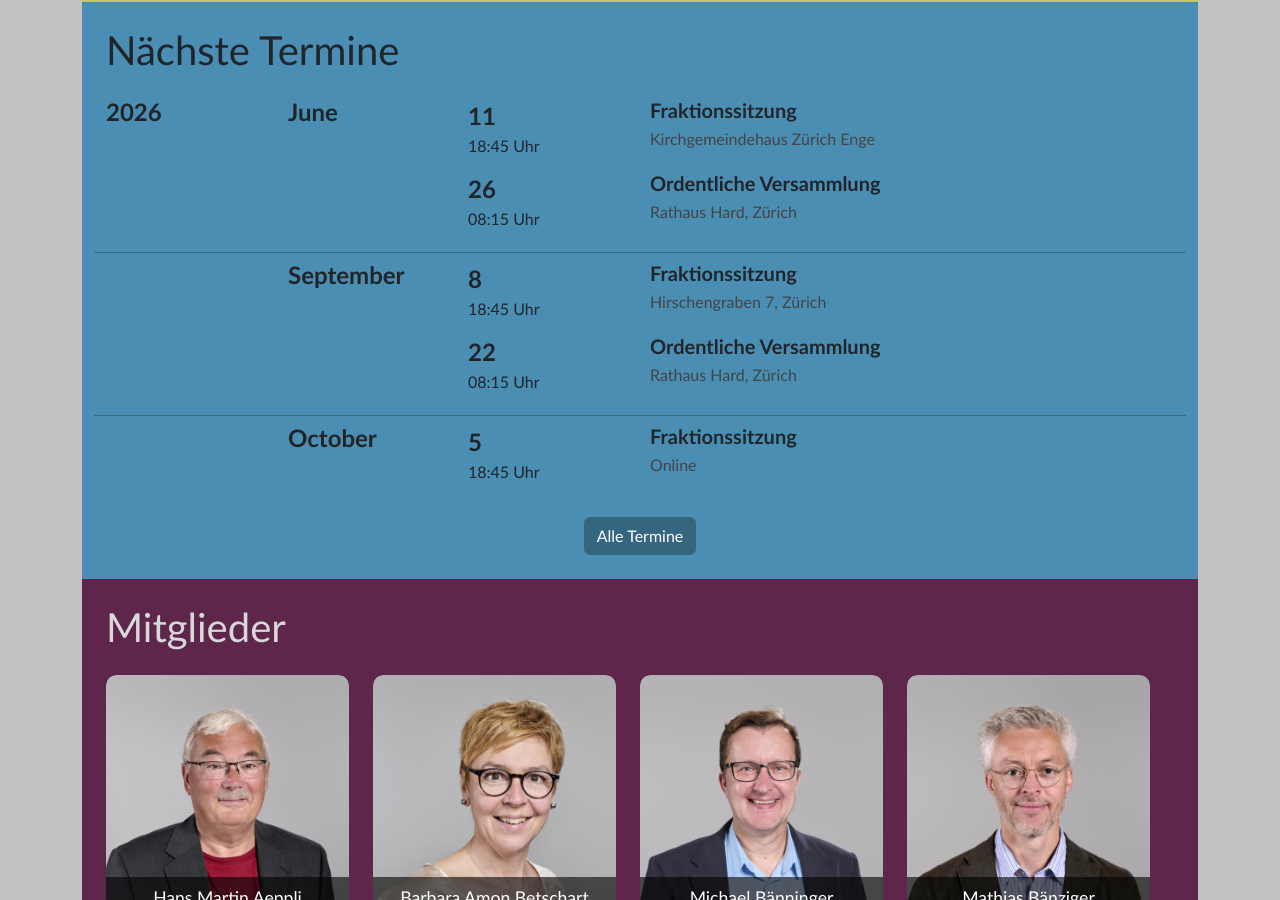
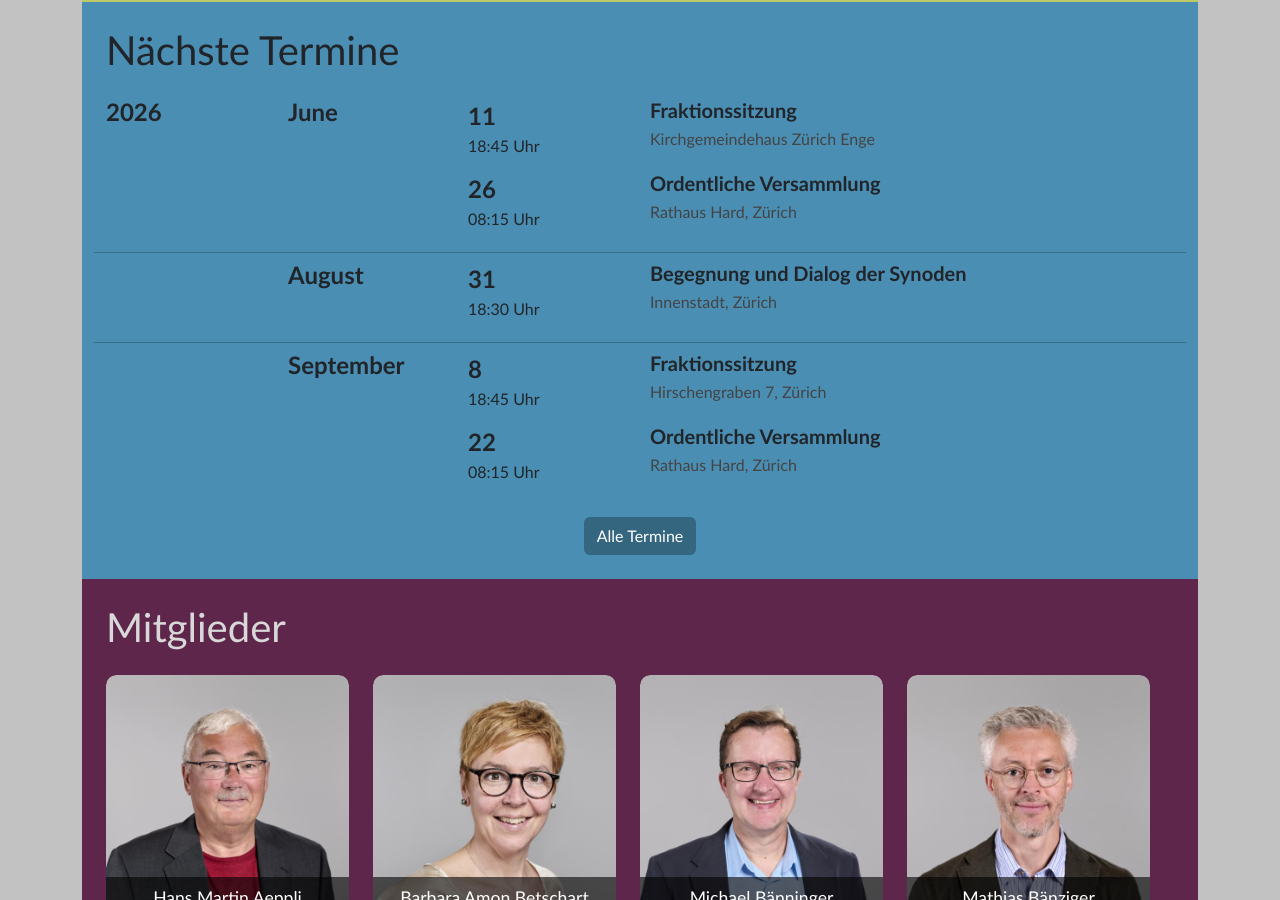
Before and after one commit to rbirkner/synodalverein, a Jekyll site: the page built from index.html, in a window 1280 px wide and 900 px high, scrolled down 2297 px. Built offline with Jekyll 4.4.1, drawn with Linux system fonts in a browser that asks for light colours.

Commit message:
added one more event, updated deps

```diff
--- a/_data/events.yml
+++ b/_data/events.yml
@@ -143,6 +143,11 @@
   location: "Rathaus Hard, Zürich"
   google_map: "https://maps.app.goo.gl/6K5YFTsDerZTP8RPA"
 
+- title: "Begegnung und Dialog der Synoden"
+  date_from: "2026-08-31"
+  time_from: "18:30"
+  location: "Innenstadt, Zürich"
+
 - title: "Fraktionssitzung"
   date_from: "2026-09-08"
   time_from: "18:45"
```
Also changed, not shown: Gemfile.lock.
